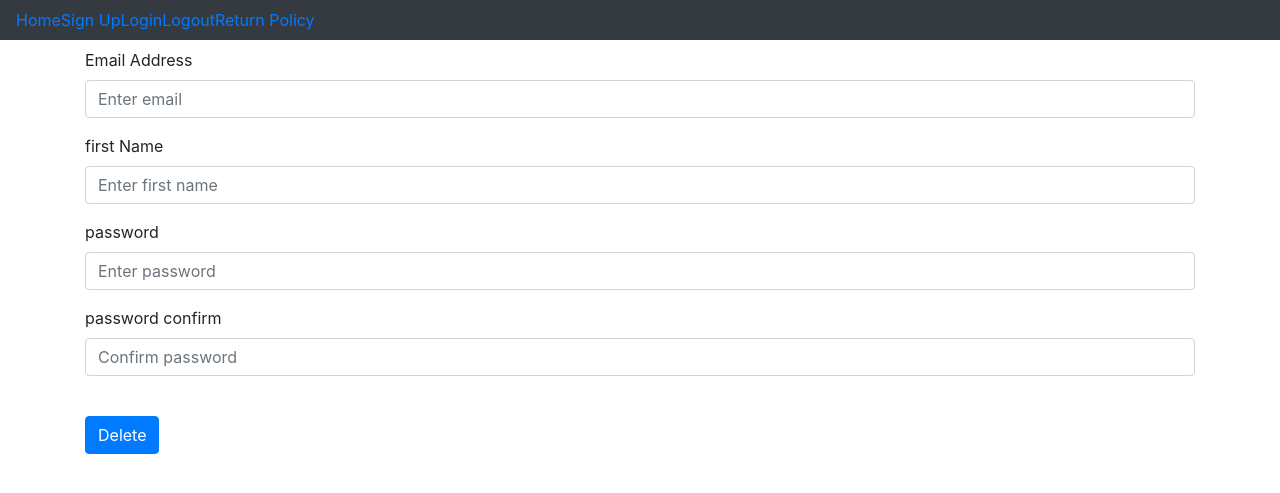
After one commit to christian0a0hernandez/CMPE131-GroupProj, a Flask app: page /delete in a window 1280 px wide. The commit adds this page. Shown: the top 493 px of the page. Run offline with Flask 2, Linux system fonts and the light colour scheme; some libraries are stand-ins or nearby versions.

Commit message:
inder's changes

```diff
--- a/website/auth.py
+++ b/website/auth.py
@@ -1,4 +1,4 @@
-from flask import  Blueprint, render_template, request, flash, redirect, url_for
+from flask import Blueprint, render_template, request, flash, redirect, url_for, session
 from .models import User
 from . import db
 from flask_login import login_user, login_required, logout_user, current_user
@@ -56,10 +56,27 @@ def sign_up():
 
     return render_template("sign-up.html")
 
-@auth.route('/home',)
+@auth.route('/home')
 def home():
     return render_template("home.html")
 
 @auth.route('/returnpolicy') # creates a page for return policy
 def returnpolicy():
     return render_template("returnpolicy.html")
+
+@auth.route('/delete', methods=['GET', 'POST']) # creates a page for deleting account
+def delete_user():
+    if request.method =='POST':
+        email = request.form.get('email')
+        firstName = request.form.get('firstName')
+
+        user = User.query.filter_by(email = email).first()
+        if user:
+            db.session.delete(user)
+            db.session.commit()
+            flash(f"Account deleted for, {firstName.title()}", category="Success")
+
+        else:
+            flash("No existing user found!", category='Error')
+            return redirect(url_for('views.home'))
+    return render_template("delete.html")
--- /dev/null
+++ b/website/forms.py
@@ -0,0 +1,6 @@
+from wtforms import StringField, Form, SubmitField
+from wtforms.validators import DataRequired
+
+class SearchForm(Form):
+  search = StringField('search', [DataRequired()])
+  submit = SubmitField('Search', render_kw={'class': 'btn btn-success btn-block'})
--- a/website/models.py
+++ b/website/models.py
@@ -1,6 +1,7 @@
-from . import db
 from flask_login import UserMixin
 from sqlalchemy.sql import func
+
+from . import db
 
 
 class Note(db.Model):
--- /dev/null
+++ b/website/templates/delete.html
@@ -0,0 +1,46 @@
+{% extends "base.html" %}
+{% block title  %}Delete Account{% endblock %}
+
+{% block dablock %}
+<form method ="POST">
+    <h3 align ="center"Delete Account></h3>
+    <div class ="form-group">
+        <label for ="email">Email Address</label>
+            <input type="email"
+                   class ="form-control"
+                   id ="email"
+                   name ="email"
+                   placeholder ="Enter email"
+            />
+    </div>
+    <div class ="form-group">
+        <label for ="firstName">first Name</label>
+            <input type="text"
+                   class ="form-control"
+                   id ="firstName"
+                   name ="firstName"
+                   placeholder ="Enter first name"
+            />
+    </div>
+    <div class ="form-group">
+        <label for ="password1">password</label>
+            <input type="password"
+                   class ="form-control"
+                   id ="password1"
+                   name ="password1"
+                   placeholder ="Enter password"
+                   />
+    </div>
+        <div class ="form-group">
+        <label for ="password1">password confirm</label>
+            <input type="password"
+                   class ="form-control"
+                   id ="password2"
+                   name ="password2"
+                   placeholder ="Confirm password"
+                   />
+    </div>
+    <br />
+    <button type ="submit" class="btn btn-primary">Delete</button>
+</form>
+{% endblock %}
--- a/website/templates/returnpolicy.html
+++ b/website/templates/returnpolicy.html
@@ -107,7 +107,7 @@ footer {
 </section>
 
 <footer>
-    <p>For customer support please call us at 1-800-555 or send us an email at : vinlyhill@gmaail.com<p/>
+    <p>For customer support please call us at 1-800-555 or send us an email at : vinlyhill@gmail.com<p/>
     <p>© 2022 Vinyl Hill. All Rights Reserved</p>
 
 </footer>
```
Also changed, not shown: website/views.py (+6 -1 lines), website/database.db.
